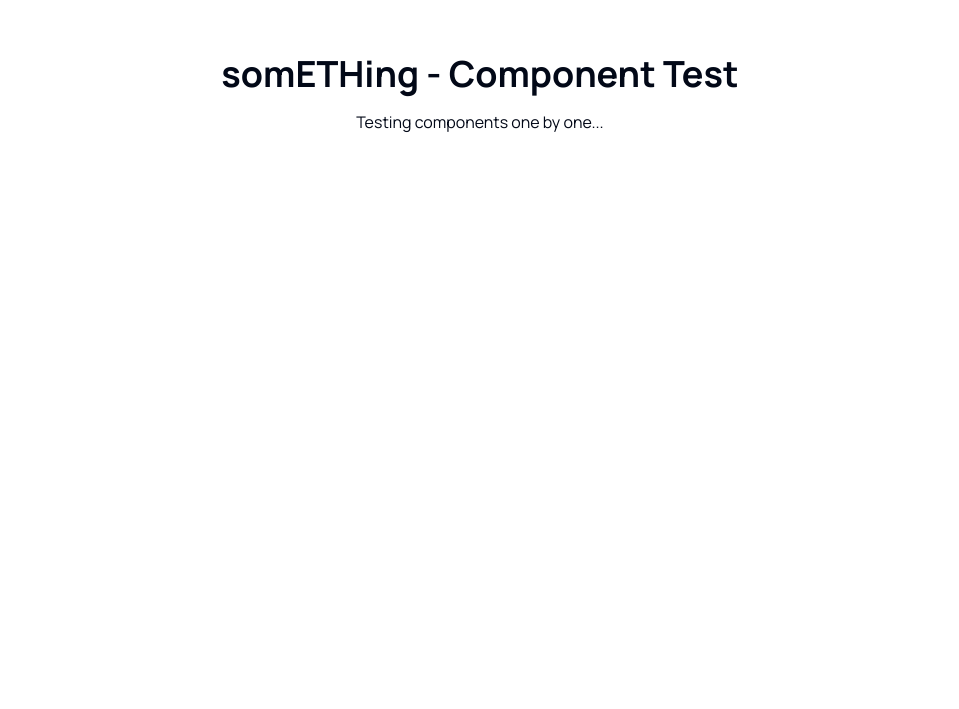
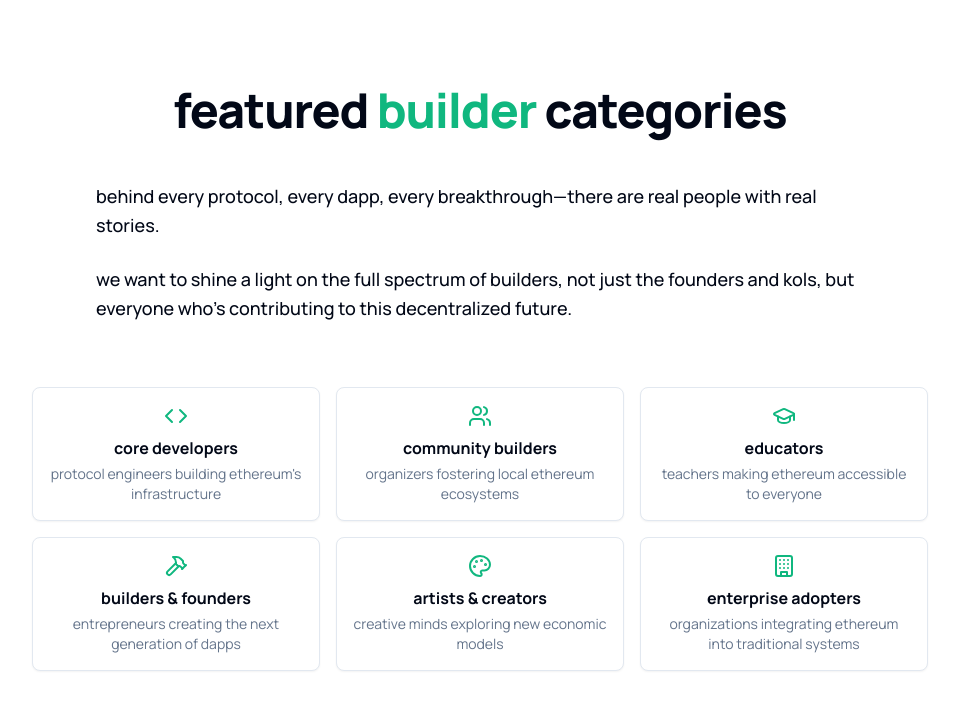
Before and after one commit to harryz-code/somETHing, a Next.js app: page / in a window 1280 px wide. Shown: the part 2013-2722 px from the top of the page, without its empty margins (160-1119 px from the left). Before the commit the page ends 2211 px from the top, so only its background shows below. Built offline with nearby package versions, Linux system fonts and the light colour scheme.

Commit message:
Test: Add BuilderProfiles component

```diff
--- a/app/page.tsx
+++ b/app/page.tsx
@@ -1,6 +1,7 @@
 import { HeroSection } from "@/components/hero-section"
 import { SectionImage } from "@/components/section-image"
 import { ProjectOverview } from "@/components/project-overview"
+import { BuilderProfiles } from "@/components/builder-profiles"
 
 export default function Home() {
   return (
@@ -29,6 +30,7 @@ export default function Home() {
         caption="every breakthrough starts with somETHing..."
       />
       <ProjectOverview />
+      <BuilderProfiles />
       <div className="container mx-auto px-4 py-16">
         <h1 className="text-4xl font-bold text-center">
           somETHing - Component Test
```
